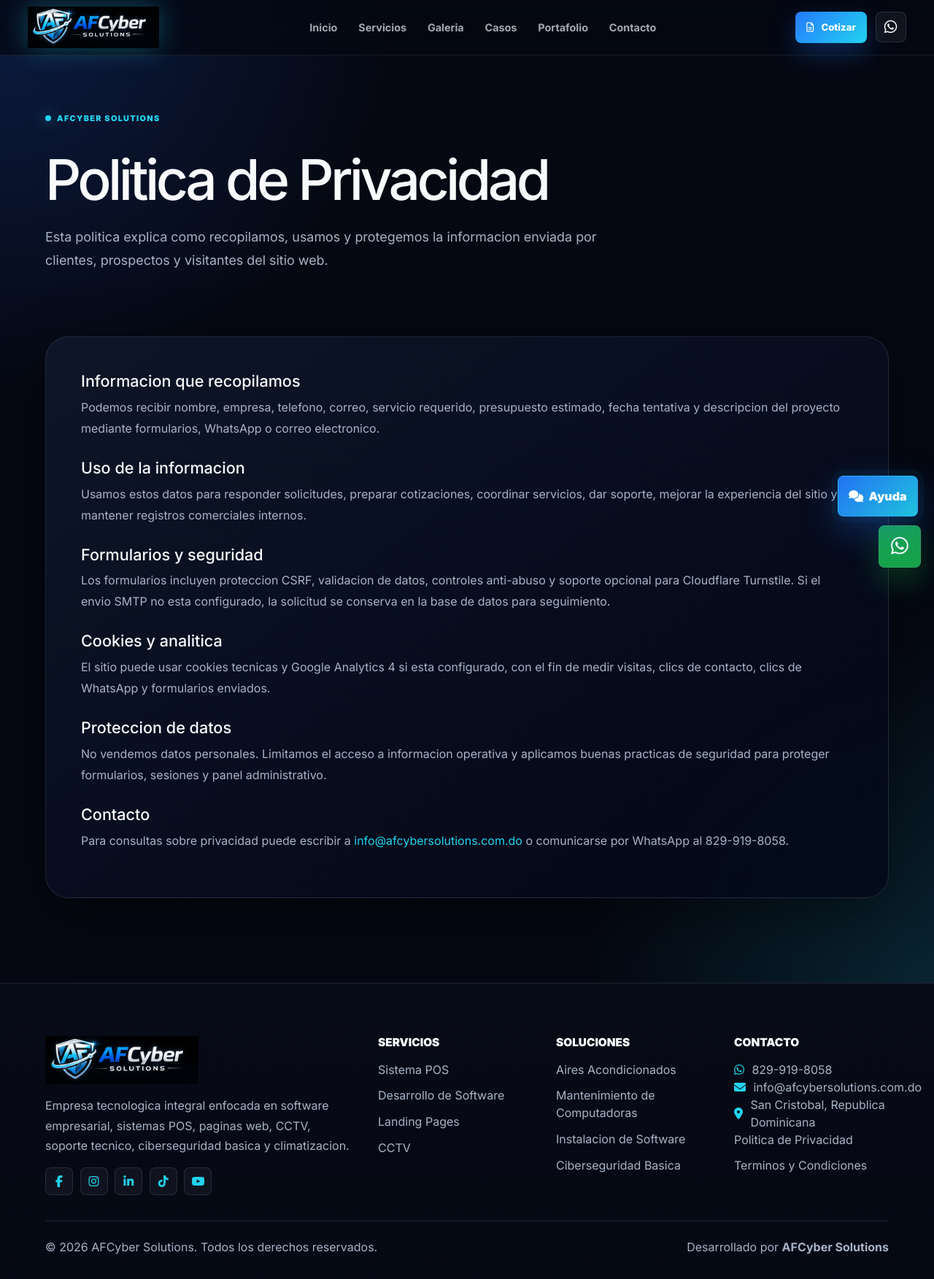
After one commit to mrcarlos1990/afcyber-web-profesional, a Flask app: page /privacy-policy in a window 1280 px wide. The commit adds this page. Shown: the whole page at 73% size. Run offline with Flask 3, Linux system fonts and the light colour scheme.

Commit message:
feat: security hardening, admin improvements and legal pages

```diff
--- a/templates/admin/edit_single.html
+++ b/templates/admin/edit_single.html
@@ -3,6 +3,7 @@
 <section class="admin-card">
   <div class="card-heading"><h1>{{ title }}</h1></div>
   <form method="post" enctype="multipart/form-data" class="admin-form">
+    <input type="hidden" name="_csrf_token" value="{{ csrf_token() }}">
     <div class="row g-3">
       {% for name, label, type in fields %}
       <div class="{% if type == 'textarea' %}col-12{% else %}col-md-6{% endif %}">
--- a/templates/admin/list.html
+++ b/templates/admin/list.html
@@ -3,6 +3,7 @@
 <section class="admin-card">
   <div class="card-heading"><h1>{{ config.title }}</h1></div>
   <form method="post" enctype="multipart/form-data" class="admin-form mb-4">
+    <input type="hidden" name="_csrf_token" value="{{ csrf_token() }}">
     <h2>Crear {{ config.singular }}</h2>
     <div class="row g-3">
       {% for name, label, type in fields %}
@@ -27,7 +28,7 @@
           <td>{{ item.id }}</td>
           <td>{{ item.name or item.client_name or item.question }}</td>
           <td>{% if item.is_active is defined %}{{ 'Activo' if item.is_active else 'Inactivo' }}{% else %}Publicado{% endif %}</td>
-          <td class="actions"><a href="{{ url_for('admin_edit_item', module=module, item_id=item.id) }}">Editar</a><form method="post" action="{{ url_for('admin_delete_item', module=module, item_id=item.id) }}" onsubmit="return confirm('Eliminar registro?')"><button type="submit">Eliminar</button></form></td>
+          <td class="actions"><a href="{{ url_for('admin_edit_item', module=module, item_id=item.id) }}">Editar</a><form method="post" action="{{ url_for('admin_delete_item', module=module, item_id=item.id) }}" onsubmit="return confirm('Eliminar registro?')"><input type="hidden" name="_csrf_token" value="{{ csrf_token() }}"><button type="submit">Eliminar</button></form></td>
         </tr>
         {% endfor %}
       </tbody>
--- a/templates/admin/message_detail.html
+++ b/templates/admin/message_detail.html
@@ -11,6 +11,7 @@
   <p><strong>Fecha:</strong> {{ message.created_at.strftime('%d/%m/%Y %H:%M') }}</p>
   <div class="message-box">{{ message.message }}</div>
   <form method="post" action="{{ url_for('admin_message_delete', message_id=message.id) }}" class="mt-3" onsubmit="return confirm('Eliminar este mensaje?')">
+    <input type="hidden" name="_csrf_token" value="{{ csrf_token() }}">
     <button class="btn btn-sm btn-danger" type="submit">Eliminar mensaje</button>
   </form>
 </section>
--- a/templates/admin/messages.html
+++ b/templates/admin/messages.html
@@ -11,7 +11,7 @@
   <div class="table-responsive">
     <table class="table admin-table">
       <thead><tr><th>Estado</th><th>Tipo</th><th>Nombre</th><th>Telefono</th><th>Servicio</th><th>Fecha</th><th></th></tr></thead>
-      <tbody>{% for item in messages %}<tr><td>{{ 'Leido' if item.is_read else 'Nuevo' }}</td><td><span class="type-badge">{{ contact_channels.get(item.inquiry_type, {}).get('label', item.inquiry_type or 'Contacto') }}</span></td><td>{{ item.name }}</td><td>{{ item.phone }}</td><td>{{ item.requested_service }}</td><td>{{ item.created_at.strftime('%d/%m/%Y %H:%M') }}</td><td class="actions"><a href="{{ url_for('admin_message_detail', message_id=item.id) }}">Abrir</a><form method="post" action="{{ url_for('admin_message_delete', message_id=item.id) }}" onsubmit="return confirm('Eliminar mensaje?')"><button type="submit">Eliminar</button></form></td></tr>{% endfor %}</tbody>
+      <tbody>{% for item in messages %}<tr><td>{{ 'Leido' if item.is_read else 'Nuevo' }}</td><td><span class="type-badge">{{ contact_channels.get(item.inquiry_type, {}).get('label', item.inquiry_type or 'Contacto') }}</span></td><td>{{ item.name }}</td><td>{{ item.phone }}</td><td>{{ item.requested_service }}</td><td>{{ item.created_at.strftime('%d/%m/%Y %H:%M') }}</td><td class="actions"><a href="{{ url_for('admin_message_detail', message_id=item.id) }}">Abrir</a><form method="post" action="{{ url_for('admin_message_delete', message_id=item.id) }}" onsubmit="return confirm('Eliminar mensaje?')"><input type="hidden" name="_csrf_token" value="{{ csrf_token() }}"><button type="submit">Eliminar</button></form></td></tr>{% endfor %}</tbody>
     </table>
   </div>
 </section>
--- a/templates/admin/users.html
+++ b/templates/admin/users.html
@@ -3,12 +3,13 @@
 <section class="admin-card">
   <div class="card-heading"><h1>Usuarios admin</h1></div>
   <form method="post" class="admin-form mb-4">
+    <input type="hidden" name="_csrf_token" value="{{ csrf_token() }}">
     <h2>Crear usuario</h2>
     <div class="row g-3"><div class="col-md-4"><label>Nombre<input class="form-control" name="name"></label></div><div class="col-md-4"><label>Correo<input class="form-control" type="email" name="email" required></label></div><div class="col-md-4"><label>Contrasena<input class="form-control" type="password" name="password" required></label></div></div>
     <button class="btn btn-admin mt-3" type="submit">Crear usuario</button>
   </form>
   <div class="table-responsive">
-    <table class="table admin-table"><thead><tr><th>Nombre</th><th>Correo</th><th>Cambiar contrasena</th></tr></thead><tbody>{% for user in users %}<tr><td>{{ user.name }}</td><td>{{ user.email }}</td><td><form method="post" action="{{ url_for('admin_user_password', user_id=user.id) }}" class="d-flex gap-2"><input class="form-control" type="password" name="password" placeholder="Nueva contrasena"><button class="btn btn-sm btn-admin" type="submit">Guardar</button></form></td></tr>{% endfor %}</tbody></table>
+    <table class="table admin-table"><thead><tr><th>Nombre</th><th>Correo</th><th>Cambiar contrasena</th></tr></thead><tbody>{% for user in users %}<tr><td>{{ user.name }}</td><td>{{ user.email }}</td><td><form method="post" action="{{ url_for('admin_user_password', user_id=user.id) }}" class="d-flex gap-2"><input type="hidden" name="_csrf_token" value="{{ csrf_token() }}"><input class="form-control" type="password" name="password" placeholder="Nueva contrasena"><button class="btn btn-sm btn-admin" type="submit">Guardar</button></form></td></tr>{% endfor %}</tbody></table>
   </div>
 </section>
 {% endblock %}
--- a/templates/public/base.html
+++ b/templates/public/base.html
@@ -3,12 +3,13 @@
 <head>
   <meta charset="utf-8">
   <meta name="viewport" content="width=device-width, initial-scale=1">
-  <title>AFCyber Solutions | Sistema POS, Desarrollo Web, CCTV y Soporte Tecnico</title>
-  <meta name="description" content="AFCyber Solutions ofrece Sistema POS, Desarrollo Web, Landing Page, CCTV, Soporte Tecnico, Aires Acondicionados y Ciberseguridad Dominicana para empresas, negocios y hogares.">
-  <meta name="keywords" content="AFCyber Solutions, Sistema POS, Desarrollo Web, Landing Page, CCTV, Soporte Tecnico, Aires Acondicionados, Ciberseguridad Dominicana">
+  <title>AFCyber Solutions | Desarrollo Web, Sistema POS, CCTV y Soporte Tecnico</title>
+  <meta name="description" content="AFCyber Solutions ofrece Desarrollo Web, Landing Pages, Sistemas POS, ERP, CCTV, Control de Acceso, Soporte Tecnico, Aires Acondicionados, Ciberseguridad y mantenimiento en San Cristobal, Republica Dominicana.">
+  <meta name="keywords" content="AFCyber Solutions, Desarrollo Web, Landing Pages, Sistemas POS, ERP, Ciberseguridad, CCTV, Control de Acceso, Automatizacion Empresarial, Aires Acondicionados, Mantenimiento de Computadoras, Instalacion de Software, Republica Dominicana, San Cristobal">
   <meta name="author" content="AFCyber Solutions">
   <meta name="robots" content="index, follow">
   <meta name="theme-color" content="#050b18">
+  {% if google_search_console %}<meta name="google-site-verification" content="{{ google_search_console }}">{% endif %}
   <link rel="canonical" href="{{ request.base_url }}">
 
   <meta property="og:type" content="website">
@@ -16,7 +17,7 @@
   <meta property="og:url" content="{{ request.url }}">
   <meta property="og:site_name" content="AFCyber Solutions">
   <meta property="og:title" content="AFCyber Solutions | Tecnologia, Seguridad y Soporte">
-  <meta property="og:description" content="Sistema POS, Desarrollo Web, Landing Page, CCTV, Soporte Tecnico, Aires Acondicionados y Ciberseguridad Dominicana.">
+  <meta property="og:description" content="Desarrollo Web, Sistemas POS, ERP, CCTV, Control de Acceso, Soporte Tecnico, Ciberseguridad y Aires Acondicionados en Republica Dominicana.">
   <meta property="og:image" content="{{ url_for('static', filename='img/og-afcyber.svg', _external=True) }}">
   <meta name="twitter:card" content="summary_large_image">
   <meta name="twitter:title" content="AFCyber Solutions | Sistema POS, Web, CCTV y Soporte">
@@ -31,7 +32,7 @@
     "url": "{{ request.host_url }}",
     "logo": "{{ url_for('static', filename='img/afcyber-logo-main.png', _external=True) }}",
     "image": "{{ url_for('static', filename='img/og-afcyber.svg', _external=True) }}",
-    "description": "Sistema POS, Desarrollo Web, Landing Page, CCTV, Soporte Tecnico, Aires Acondicionados y Ciberseguridad Dominicana.",
+    "description": "Desarrollo Web, Landing Pages, Sistemas POS, ERP, CCTV, Control de Acceso, Soporte Tecnico, Aires Acondicionados, Ciberseguridad y mantenimiento en Republica Dominicana.",
     "telephone": "829-919-8058",
     "email": "info@afcybersolutions.com.do",
     "address": {
@@ -49,11 +50,14 @@
       "name": "Servicios AFCyber Solutions",
       "itemListElement": [
         {"@type": "Offer", "itemOffered": {"@type": "Service", "name": "Sistema POS"}},
+        {"@type": "Offer", "itemOffered": {"@type": "Service", "name": "ERP"}},
         {"@type": "Offer", "itemOffered": {"@type": "Service", "name": "Desarrollo Web"}},
         {"@type": "Offer", "itemOffered": {"@type": "Service", "name": "Landing Page"}},
-        {"@type": "Offer", "itemOffered": {"@type": "Service", "name": "CCTV"}},
+        {"@type": "Offer", "itemOffered": {"@type": "Service", "name": "CCTV y Control de Acceso"}},
         {"@type": "Offer", "itemOffered": {"@type": "Service", "name": "Soporte Tecnico"}},
         {"@type": "Offer", "itemOffered": {"@type": "Service", "name": "Aires Acondicionados"}},
+        {"@type": "Offer", "itemOffered": {"@type": "Service", "name": "Mantenimiento de Computadoras"}},
+        {"@type": "Offer", "itemOffered": {"@type": "Service", "name": "Instalacion de Software"}},
         {"@type": "Offer", "itemOffered": {"@type": "Service", "name": "Ciberseguridad Dominicana"}}
       ]
     }
@@ -72,9 +76,9 @@
   <link href="https://cdnjs.cloudflare.com/ajax/libs/font-awesome/6.5.2/css/all.min.css" rel="stylesheet">
   <link href="https://unpkg.com/aos@2.3.1/dist/aos.css" rel="stylesheet">
   <link href="{{ url_for('static', filename='css/style.css') }}" rel="stylesheet">
-  {% if settings.google_analytics_id %}
-  <script async src="https://www.googletagmanager.com/gtag/js?id={{ settings.google_analytics_id }}"></script>
-  <script>window.dataLayer=window.dataLayer||[];function gtag(){dataLayer.push(arguments);}gtag('js',new Date());gtag('config','{{ settings.google_analytics_id }}');</script>
+  {% if google_analytics_id %}
+  <script async src="https://www.googletagmanager.com/gtag/js?id={{ google_analytics_id }}"></script>
+  <script>window.dataLayer=window.dataLayer||[];function gtag(){dataLayer.push(arguments);}gtag('js',new Date());gtag('config','{{ google_analytics_id }}');</script>
   {% endif %}
 </head>
 <body>
@@ -139,6 +143,8 @@
           <span><i class="fa-brands fa-whatsapp"></i> 829-919-8058</span>
           <span><i class="fa-solid fa-envelope"></i> info@afcybersolutions.com.do</span>
           <span><i class="fa-solid fa-location-dot"></i> San Cristobal, Republica Dominicana</span>
+          <a href="{{ url_for('privacy_policy') }}">Politica de Privacidad</a>
+          <a href="{{ url_for('terms_and_conditions') }}">Terminos y Condiciones</a>
         </div>
       </div>
       <div class="footer-bottom">
@@ -179,11 +185,15 @@
   <script>
     window.AF_SITE = {
       whatsapp: "{{ settings.whatsapp or '18299198058' }}",
+      analyticsId: "{{ google_analytics_id or '' }}",
       defaultMessage: "Hola AFCyber Solutions, quiero solicitar informacion sobre sus servicios."
     };
   </script>
   <script src="https://cdn.jsdelivr.net/npm/bootstrap@5.3.3/dist/js/bootstrap.bundle.min.js"></script>
   <script src="https://unpkg.com/aos@2.3.1/dist/aos.js"></script>
+  {% if turnstile_site_key %}
+  <script src="https://challenges.cloudflare.com/turnstile/v0/api.js" async defer></script>
+  {% endif %}
   <script src="{{ url_for('static', filename='js/main.js') }}"></script>
 </body>
 </html>
--- /dev/null
+++ b/templates/public/privacy_policy.html
@@ -0,0 +1,31 @@
+{% extends "public/base.html" %}
+{% block content %}
+<main class="legal-page">
+  <section class="section legal-hero">
+    <div class="container">
+      <span class="section-kicker">AFCyber Solutions</span>
+      <h1>Politica de Privacidad</h1>
+      <p>Esta politica explica como recopilamos, usamos y protegemos la informacion enviada por clientes, prospectos y visitantes del sitio web.</p>
+    </div>
+  </section>
+
+  <section class="section legal-content-section">
+    <div class="container">
+      <div class="legal-card">
+        <h2>Informacion que recopilamos</h2>
+        <p>Podemos recibir nombre, empresa, telefono, correo, servicio requerido, presupuesto estimado, fecha tentativa y descripcion del proyecto mediante formularios, WhatsApp o correo electronico.</p>
+        <h2>Uso de la informacion</h2>
+        <p>Usamos estos datos para responder solicitudes, preparar cotizaciones, coordinar servicios, dar soporte, mejorar la experiencia del sitio y mantener registros comerciales internos.</p>
+        <h2>Formularios y seguridad</h2>
+        <p>Los formularios incluyen proteccion CSRF, validacion de datos, controles anti-abuso y soporte opcional para Cloudflare Turnstile. Si el envio SMTP no esta configurado, la solicitud se conserva en la base de datos para seguimiento.</p>
+        <h2>Cookies y analitica</h2>
+        <p>El sitio puede usar cookies tecnicas y Google Analytics 4 si esta configurado, con el fin de medir visitas, clics de contacto, clics de WhatsApp y formularios enviados.</p>
+        <h2>Proteccion de datos</h2>
+        <p>No vendemos datos personales. Limitamos el acceso a informacion operativa y aplicamos buenas practicas de seguridad para proteger formularios, sesiones y panel administrativo.</p>
+        <h2>Contacto</h2>
+        <p>Para consultas sobre privacidad puede escribir a <a href="mailto:info@afcybersolutions.com.do">info@afcybersolutions.com.do</a> o comunicarse por WhatsApp al 829-919-8058.</p>
+      </div>
+    </div>
+  </section>
+</main>
+{% endblock %}
```
Also changed, not shown: templates/public/terms_conditions.html (added, +31 -0 lines), 1 other file.
